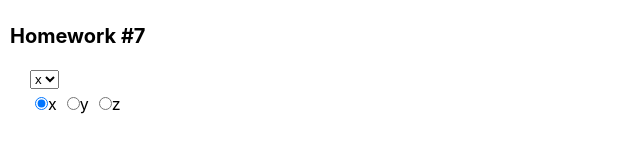
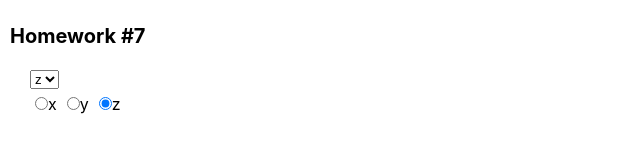
Before and after one commit to nikitenus/ACHW, a React (Create React App) app: page /#/junior in a window 1280 px wide. Shown: the part 200-352 px from the top of the page, without its empty margins (0-640 px from the left). Built offline with nearby package versions, Linux system fonts and the light colour scheme.

Commit message:
hw7 improved value

```diff
--- a/src/s2-homeworks/hw07/HW7.tsx
+++ b/src/s2-homeworks/hw07/HW7.tsx
@@ -18,7 +18,7 @@ const arr = [
 ] // value может быть изменено
 
 const HW7 = () => {
-    const [value, onChangeOption] = useState(1) // селект и радио должны работать синхронно
+    const [value, onChangeOption] = useState(3) // селект и радио должны работать синхронно
 
     return (
         <div id={'hw7'}>
--- a/src/s2-homeworks/hw07/common/c5-SuperSelect/SuperSelect.tsx
+++ b/src/s2-homeworks/hw07/common/c5-SuperSelect/SuperSelect.tsx
@@ -4,6 +4,7 @@ import React, {
     ChangeEvent,
 } from 'react'
 import s from './SuperSelect.module.css'
+import {log} from "util";
 
 type DefaultSelectPropsType = DetailedHTMLProps<
     SelectHTMLAttributes<HTMLSelectElement>,
@@ -36,8 +37,7 @@ const SuperSelect: React.FC<SuperSelectPropsType> = ({
         : [] // map options with key
 
     const onChangeCallback = (e: ChangeEvent<HTMLSelectElement>) => {
-        onChange && onChange(e)
-        onChangeOption && onChangeOption(e.currentTarget.value)
+        onChangeOption?.(+(e.currentTarget.value))
     }
 
     const finalSelectClassName = s.select + (className ? ' ' + className : '')
--- a/src/s2-homeworks/hw07/common/c6-SuperRadio/SuperRadio.tsx
+++ b/src/s2-homeworks/hw07/common/c6-SuperRadio/SuperRadio.tsx
@@ -35,8 +35,7 @@ const SuperRadio: React.FC<SuperRadioPropsType> = ({
     ...restProps
 }) => {
     const onChangeCallback = (e: ChangeEvent<HTMLInputElement>) => {
-        onChange && onChange(e)
-        onChangeOption && onChangeOption(e.currentTarget.value)
+        onChangeOption?.(+(e.currentTarget.value))
     }
 
     const finalRadioClassName = s.radio + (className ? ' ' + className : '')
```
